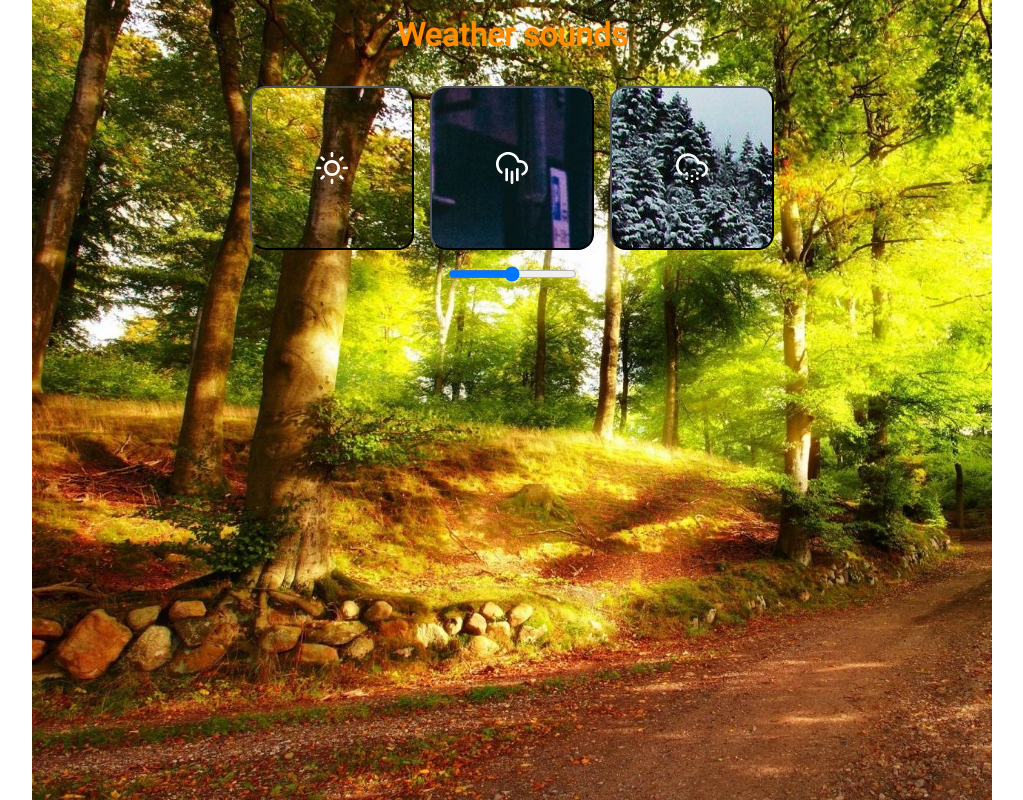
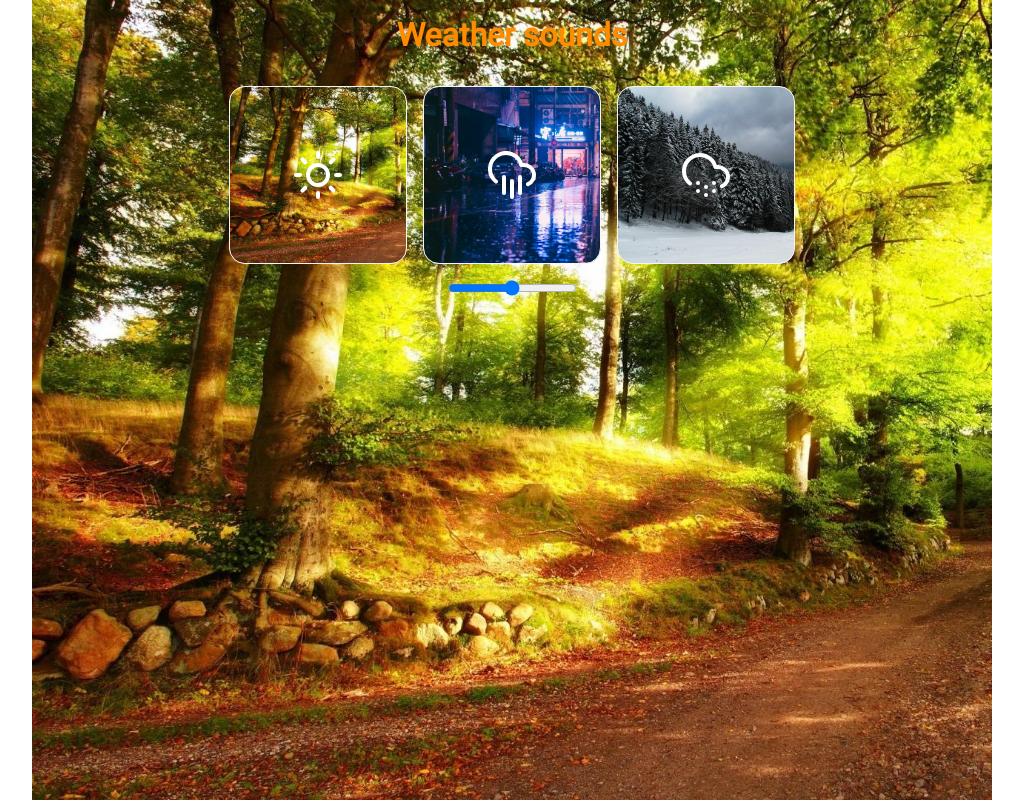
Before and after one commit to LisPavel/rs-m2-wepback-hw, a React app: page / in a window 1280 px wide. Shown: the whole page, without its empty margins (128-1151 px from the left). Built offline with nearby package versions, Linux system fonts and the light colour scheme.

Commit message:
refactor: move button to component

```diff
--- a/src/App.jsx
+++ b/src/App.jsx
@@ -2,28 +2,30 @@ import React, { useEffect, useRef, useState } from "react";
 import rainSound from "./assets/sounds/rain.mp3";
 import summerSound from "./assets/sounds/summer.mp3";
 import winterSound from "./assets/sounds/winter.mp3";
+import TrackButton from "./components/trackButton";
 
-const tracks = {
-  rain: rainSound,
-  summer: summerSound,
-  winter: winterSound,
-};
+const tracks = [
+  { name: "summer", track: summerSound },
+  { name: "rain", track: rainSound },
+  { name: "winter", track: winterSound },
+];
 
 export const App = () => {
-  const [trackName, setTrackName] = useState("summer");
-  const [currentTrack, setCurrentTrack] = useState(tracks[trackName]);
+  // const [trackName, setTrackName] = useState("summer");
+  const [trackIndex, setTrackIndex] = useState(0);
+  const [currentTrack, setCurrentTrack] = useState(tracks[trackIndex]);
   const [isPlaying, setIsPlaying] = useState(false);
   const [volume, setVolume] = useState(50);
 
   const audioRef = useRef();
 
-  const playTrack = (newTrackName) => {
-    if (newTrackName === trackName) {
+  const playTrack = (newTrack) => {
+    if (newTrack === trackIndex) {
       setIsPlaying((prev) => !prev);
     } else {
+      setTrackIndex(newTrack);
       setIsPlaying(true);
-      setTrackName(newTrackName);
-      setCurrentTrack(tracks[newTrackName]);
+      setCurrentTrack(tracks[newTrack]);
     }
   };
 
@@ -47,11 +49,16 @@ export const App = () => {
     <>
       <h1 className="text-xl ">Weather sounds</h1>
       <div className="btn-container">
-        <button className="summer" onClick={() => playTrack("summer")}></button>
-        <button className="rain" onClick={() => playTrack("rain")}></button>
-        <button className="winter" onClick={() => playTrack("winter")}></button>
+        {tracks.map((cfg, i) => (
+          <TrackButton
+            {...cfg}
+            trackIndex={i}
+            startPlaying={playTrack}
+            key={i}
+          />
+        ))}
       </div>
-      <audio src={currentTrack} ref={audioRef} />
+      <audio src={currentTrack?.track} ref={audioRef} />
       <input
         type="range"
         name="sound"
--- /dev/null
+++ b/src/components/trackButton.jsx
@@ -0,0 +1,14 @@
+import React from "react";
+import "./trackButton.scss";
+
+const TrackButton = ({ name, startPlaying, trackIndex }) => {
+  const classNames = "track-button " + name;
+  return (
+    <button
+      className={classNames}
+      onClick={() => startPlaying(trackIndex)}
+    ></button>
+  );
+};
+
+export default TrackButton;
--- /dev/null
+++ b/src/components/trackButton.scss
@@ -0,0 +1,40 @@
+.track-button {
+  padding: 4rem;
+  border-radius: 1rem;
+  background-size: cover;
+  background-repeat: no-repeat;
+  border: 0.1rem solid whitesmoke;
+  outline: none;
+
+  &::after {
+    $icon-size: 3rem;
+    content: "";
+    display: block;
+    background-repeat: no-repeat;
+    background-position: center;
+    width: $icon-size;
+    height: $icon-size;
+    background-size: $icon-size $icon-size;
+  }
+
+  &.summer {
+    background-image: url("@assets/summer-bg.jpg");
+    &::after {
+      background-image: url("@assets/icons/sun.svg");
+    }
+  }
+
+  &.rain {
+    background-image: url("@assets/rainy-bg.jpg");
+    &::after {
+      background-image: url("@assets/icons/cloud-rain.svg");
+    }
+  }
+
+  &.winter {
+    background-image: url("@assets/winter-bg.jpg");
+    &::after {
+      background-image: url("@assets/icons/cloud-snow.svg");
+    }
+  }
+}
--- a/src/index.scss
+++ b/src/index.scss
@@ -41,40 +41,6 @@ h1 {
   justify-content: center;
 }
 
-button {
-  padding: 4rem;
-  border-radius: 1rem;
-
-  &::after {
-    content: "";
-    display: block;
-    background-repeat: no-repeat;
-    background-position: center;
-    background-size: cover;
-    width: 2rem;
-    height: 2rem;
-  }
-
-  &.summer {
-    background-image: url("./assets/summer-bg.jpg");
-    &::after {
-      background-image: url("./assets/icons/sun.svg");
-    }
-  }
-  &.rain {
-    background-image: url("./assets/rainy-bg.jpg");
-    &::after {
-      background-image: url("./assets/icons/cloud-rain.svg");
-    }
-  }
-  &.winter {
-    background-image: url("./assets/winter-bg.jpg");
-    &::after {
-      background-image: url("./assets/icons/cloud-snow.svg");
-    }
-  }
-}
-
 #sound {
   align-self: center;
 }
```
